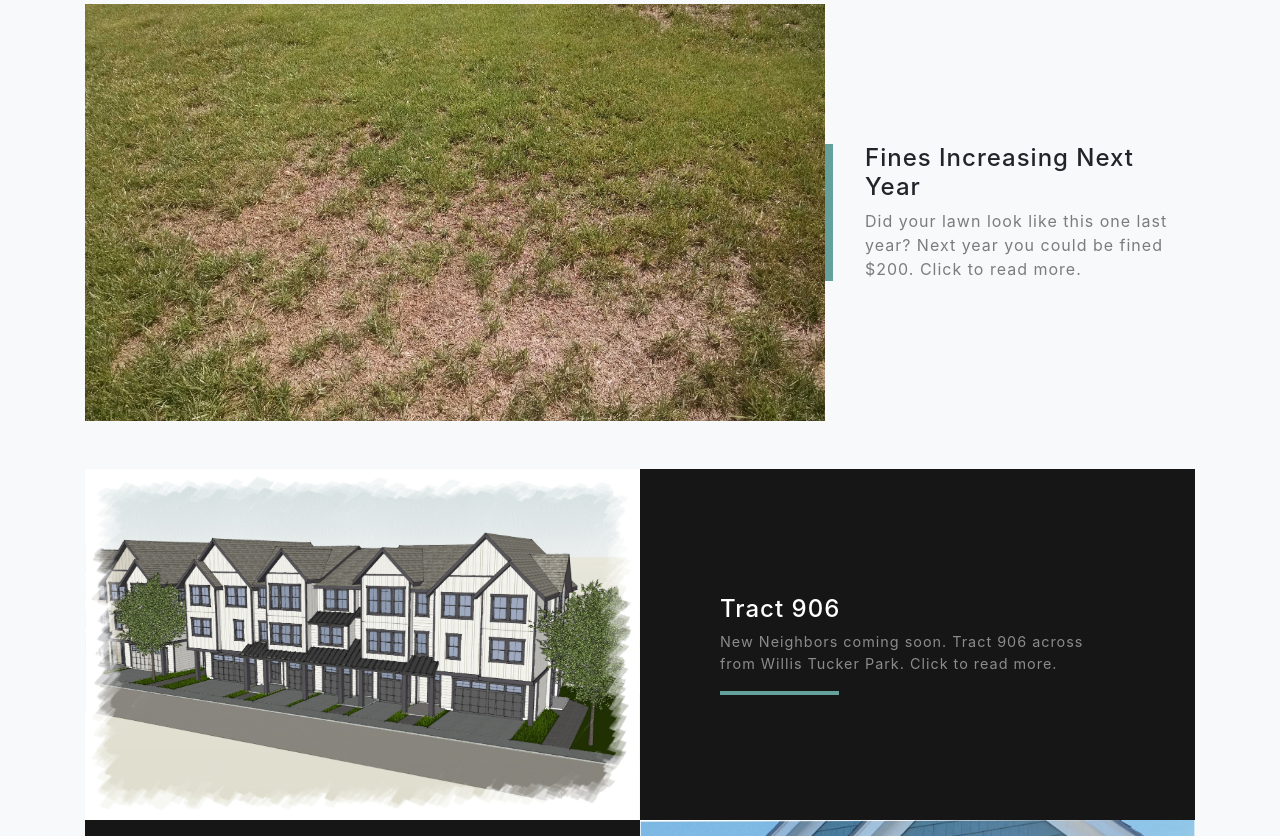
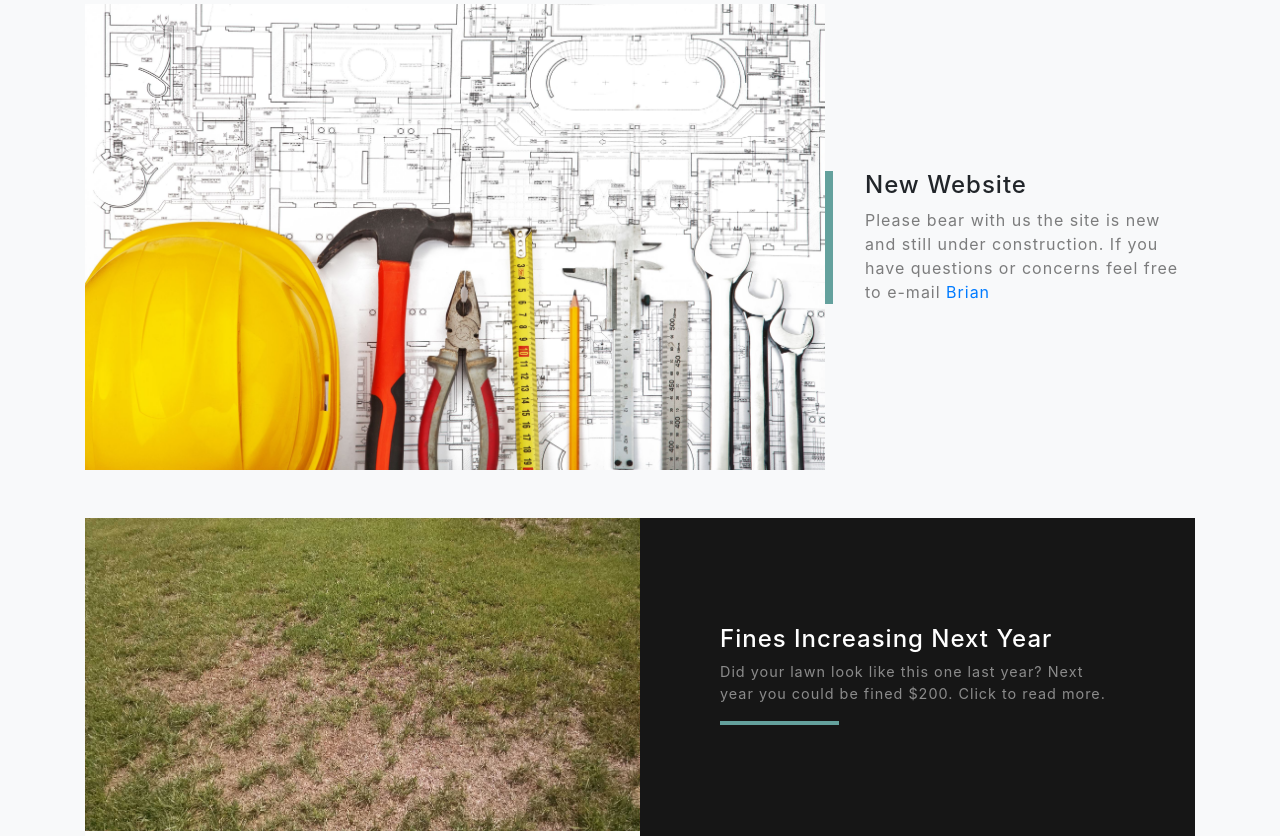
Before and after one commit to bmccune/willowcreek, a website with bundled scripts: page index.html in a window 1280 px wide. Shown: the part 1964-2800 px from the top of the page. Built offline with nearby package versions, Linux system fonts and the light colour scheme.

Commit message:
Added under construction story

```diff
--- a/index.html
+++ b/index.html
@@ -56,7 +56,7 @@
       <div class="container d-flex h-100 align-items-center">
         <div class="mx-auto text-center">
           <h1 class="mx-auto my-0 text-uppercase"><span class="gs-hidden">Welcome to Willow Creek</span></h1>
-          <h2 class="text-white-50 mx-auto mt-2 mb-5 gs-hidden">A family friendly community in Snohomish, WA</h2>
+          <h2 class="text-white-50 mx-auto mt-2 mb-5 gs-hidden">A beautiful community in Snohomish, WA</h2>
           <a href="#about" class="btn btn-primary js-scroll-trigger">Learn More</a>
         </div>
       </div>
@@ -67,8 +67,8 @@
       <div class="container">
         <div class="row">
           <div class="col-lg-8 mx-auto">
-            <h2 class="text-white mb-4">A Family Friendly Community in Snohomish</h2>
-            <p class="text-white-50">Established in 2006? 100 homes blah blah blah.</p>
+            <h2 class="text-white mb-4">A Beautiful Community in Snohomish</h2>
+            <p class="text-white-50">Established in 2006? Some new text pendingc</p>
           </div>
         </div>
         <img src="img/house.jpg" class="img-fluid" alt="">
@@ -82,16 +82,32 @@
         <!-- Featured Project Row -->
         <div class="row align-items-center no-gutters mb-4 mb-lg-5">
           <div class="col-xl-8 col-lg-7">
-            <img class="img-fluid mb-3 mb-lg-0" src="img/badLawn.jpg" alt="">
+            <img class="img-fluid mb-3 mb-lg-0" src="img/blueprint.jpg" alt="">
           </div>
           <div class="col-xl-4 col-lg-5">
             <div class="featured-text text-center text-lg-left">
-              <h4>Fines Increasing Next Year</h4>
-              <p class="text-black-50 mb-0">Did your lawn look like this one last year? Next year you could be fined $200. Click to read more.</p>
+              <h4>New Website</h4>
+              <p class="text-black-50 mb-0">Please bear with us the site is new and still under construction. If you have questions or concerns feel free to e-mail <a href="mailto:brian@bmccune.com">Brian</a></a></p>
             </div>
           </div>
         </div>
 
+        <div class="row justify-content-center no-gutters mb-5 mb-lg-0">
+          <div class="col-lg-6">
+            <img class="img-fluid" src="img/badLawn.jpg" alt="">
+          </div>
+          <div class="col-lg-6">
+            <div class="bg-black text-center h-100 project">
+              <div class="d-flex h-100">
+                <div class="project-text w-100 my-auto text-center text-lg-left">
+                  <h4 class="text-white">Fines Increasing Next Year</h4>
+                  <p class="mb-0 text-white-50">Did your lawn look like this one last year? Next year you could be fined $200. Click to read more.</p>
+                  <hr class="d-none d-lg-block mb-0 ml-0">
+                </div>
+              </div>
+            </div>
+          </div>
+        </div>
         <!-- Project One Row -->
         <div class="row justify-content-center no-gutters mb-5 mb-lg-0">
           <div class="col-lg-6">
```
Also changed, not shown: img/blueprint.jpg (added).
